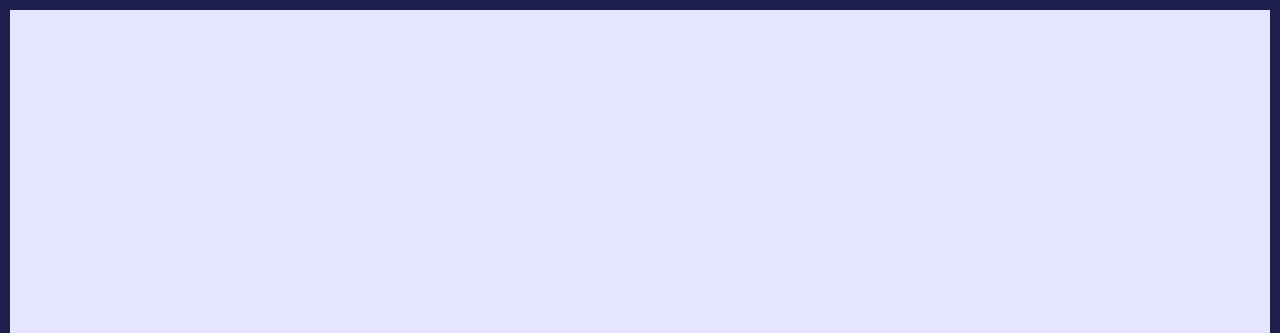
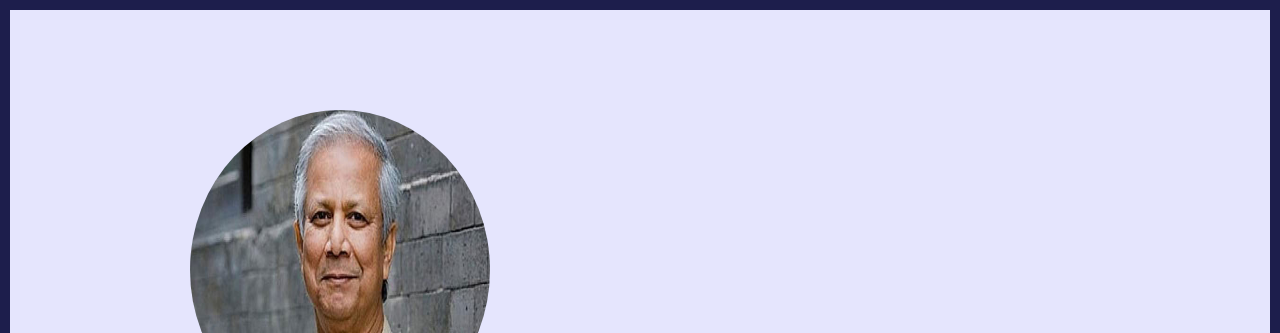
Before and after one commit to mknasir7/webb7, a plain HTML site: page index.html in a window 1280 px wide. Shown: the top 333 px of the page. Drawn offline with Linux system fonts and the light colour scheme.

Commit message:
index.html

```diff
--- a/index.html
+++ b/index.html
@@ -12,7 +12,7 @@
       <div class="content">
         <section class="top_section">
           <div class="image_container">
-            <img src="images/apj.jpg" alt="tribute" />
+            <img src="apj.jpg" alt="tribute" />
           </div>
           <div>
             <h1> Mohammad Younus</h1>
```
